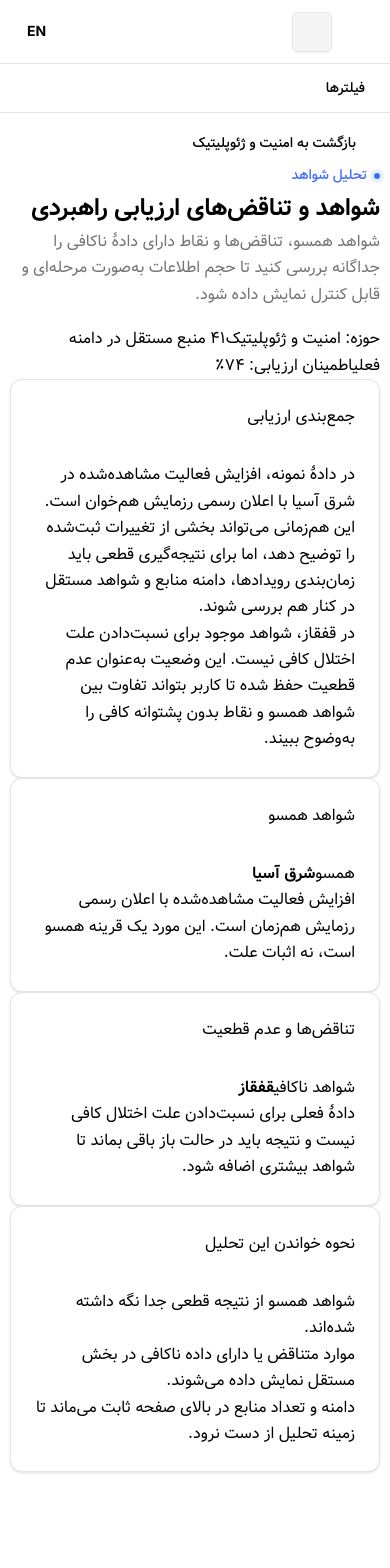
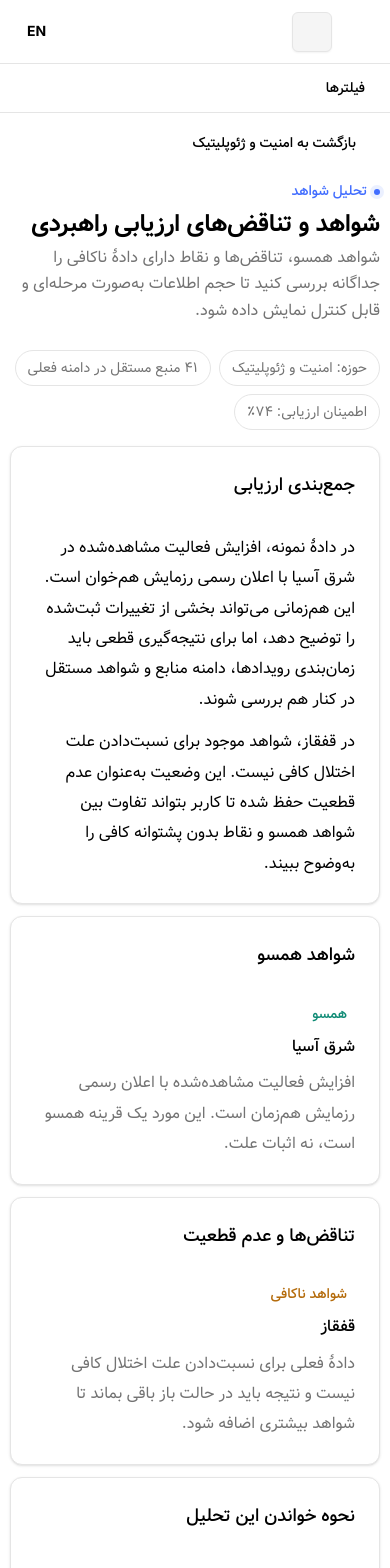
Before and after one commit to MohebaliDesign/Algonet-Didehban-Jahan, a React (Vite) app: page /security/assessment in a window 390 px wide. Shown: the top 1568 px of the page. Before the commit the page ends 1482 px from the top, so only its background shows below. Built offline with nearby package versions, Linux system fonts and the light colour scheme.

Commit message:
style(security): resize overview and align analytical modules

```diff
--- a/src/features/security/security.css
+++ b/src/features/security/security.css
@@ -6,10 +6,72 @@
 
 .security-continent-toolbar-filter {
   width: 156px;
-  min-height: 36px;
+  min-height: 40px;
   border-color: var(--border);
   background: var(--surface);
   font-size: var(--type-control-size);
+}
+
+.security-page .kpi-icon {
+  width: 56px;
+  height: 56px;
+  flex: 0 0 56px;
+  place-items: center;
+  border-radius: var(--radius-lg);
+}
+
+.security-page .kpi-strip article {
+  min-height: 88px;
+  align-items: center;
+}
+
+.security-page .module-controls button {
+  width: 40px;
+  min-width: 40px;
+  height: 40px;
+  padding: 0;
+  border: 1px solid transparent;
+  border-radius: var(--radius-md);
+  transition: border-color 140ms ease, background-color 140ms ease, color 140ms ease;
+}
+
+.security-page .module-controls button:hover,
+.security-page .module-controls button:focus-visible {
+  border-color: var(--border);
+  background: var(--accent);
+}
+
+.security-page .module-footer time {
+  display: none;
+}
+
+.security-page [data-module-id='regional-bars'],
+.security-page [data-module-id='threat-timeline'] {
+  height: 100%;
+  align-self: stretch;
+}
+
+.security-page [data-module-id='regional-bars'] > div,
+.security-page [data-module-id='threat-timeline'] > div {
+  height: 100%;
+}
+
+.security-strategic-summary {
+  display: grid;
+  max-width: 1120px;
+  gap: var(--space-3);
+}
+
+.security-strategic-summary p {
+  margin: 0;
+  color: var(--foreground);
+  font-size: var(--type-body-size);
+  line-height: 1.9;
+}
+
+.security-strategic-summary .text-action {
+  width: fit-content;
+  padding-inline: 0;
 }
 
 [data-module-id='security-map'] .module-content {
@@ -114,6 +176,127 @@
   font-family: inherit;
 }
 
+.security-assessment-page {
+  display: grid;
+  gap: var(--space-4);
+}
+
+.security-assessment-back {
+  display: flex;
+  justify-content: flex-start;
+}
+
+.security-assessment-meta {
+  display: flex;
+  flex-wrap: wrap;
+  gap: var(--space-2);
+  margin-block-start: -8px;
+}
+
+.security-assessment-meta span {
+  display: inline-flex;
+  min-height: 36px;
+  align-items: center;
+  padding-inline: var(--space-3);
+  border: 1px solid var(--border);
+  border-radius: 999px;
+  color: var(--muted-foreground);
+  background: var(--surface);
+  font-size: var(--type-caption-size);
+}
+
+.security-assessment-grid {
+  display: grid;
+  grid-template-columns: repeat(2, minmax(0, 1fr));
+  gap: var(--space-3);
+}
+
+.security-assessment-grid > [data-slot='card'] {
+  min-width: 0;
+}
+
+.security-assessment-overview,
+.security-assessment-scope-card {
+  grid-column: 1 / -1;
+}
+
+.security-assessment-grid h2 {
+  margin: 0;
+  font-size: var(--type-widget-title-size);
+  font-weight: 600;
+}
+
+.security-assessment-grid p,
+.security-assessment-grid li {
+  font-size: var(--type-body-size);
+  line-height: 1.9;
+}
+
+.security-assessment-overview [data-slot='card-content'] {
+  display: grid;
+  max-width: 1120px;
+  gap: var(--space-3);
+}
+
+.security-assessment-overview p {
+  margin: 0;
+}
+
+.security-evidence-list {
+  display: grid;
+  gap: var(--space-3);
+}
+
+.security-evidence-list article {
+  display: grid;
+  gap: var(--space-2);
+}
+
+.security-evidence-list article > strong {
+  font-size: var(--type-body-size);
+  font-weight: 600;
+}
+
+.security-evidence-list article > p {
+  margin: 0;
+  color: var(--muted-foreground);
+}
+
+.security-evidence-status {
+  display: inline-flex;
+  width: fit-content;
+  align-items: center;
+  gap: var(--space-2);
+  font-size: var(--type-caption-size);
+  font-weight: 600;
+}
+
+.security-evidence-status.supporting {
+  color: var(--temp-viz-teal);
+}
+
+.security-evidence-status.uncertain {
+  color: var(--temp-viz-amber);
+}
+
+.security-assessment-scope-card ul {
+  display: grid;
+  gap: var(--space-2);
+  margin: 0;
+  padding-inline-start: var(--space-5);
+}
+
+@media (max-width: 960px) {
+  .security-assessment-grid {
+    grid-template-columns: 1fr;
+  }
+
+  .security-assessment-overview,
+  .security-assessment-scope-card {
+    grid-column: auto;
+  }
+}
+
 @media (max-width: 720px) {
   .module-header-accessory {
     order: -1;
@@ -123,6 +306,12 @@
     width: 132px;
   }
 
+  .security-page .kpi-icon {
+    width: 48px;
+    height: 48px;
+    flex-basis: 48px;
+  }
+
   .security-map-shell,
   .security-world-map,
   .security-map-state {
```
